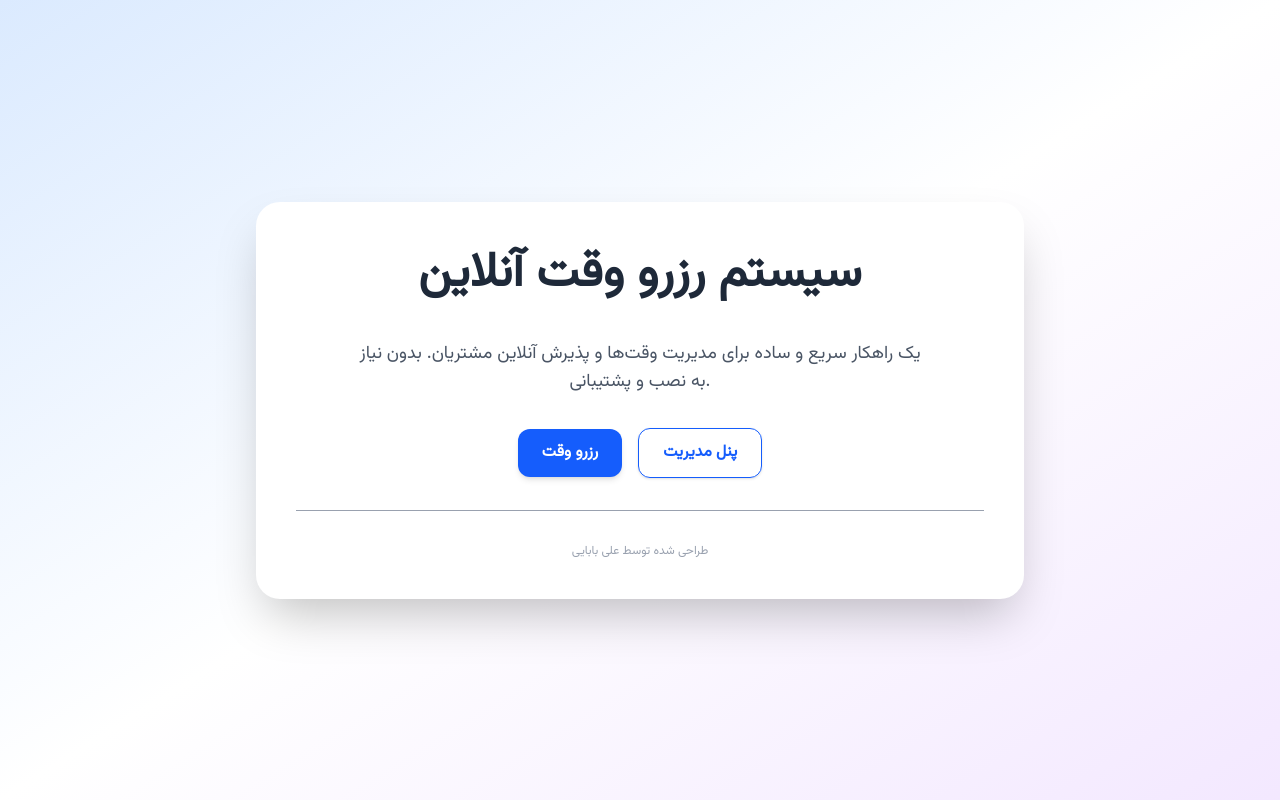
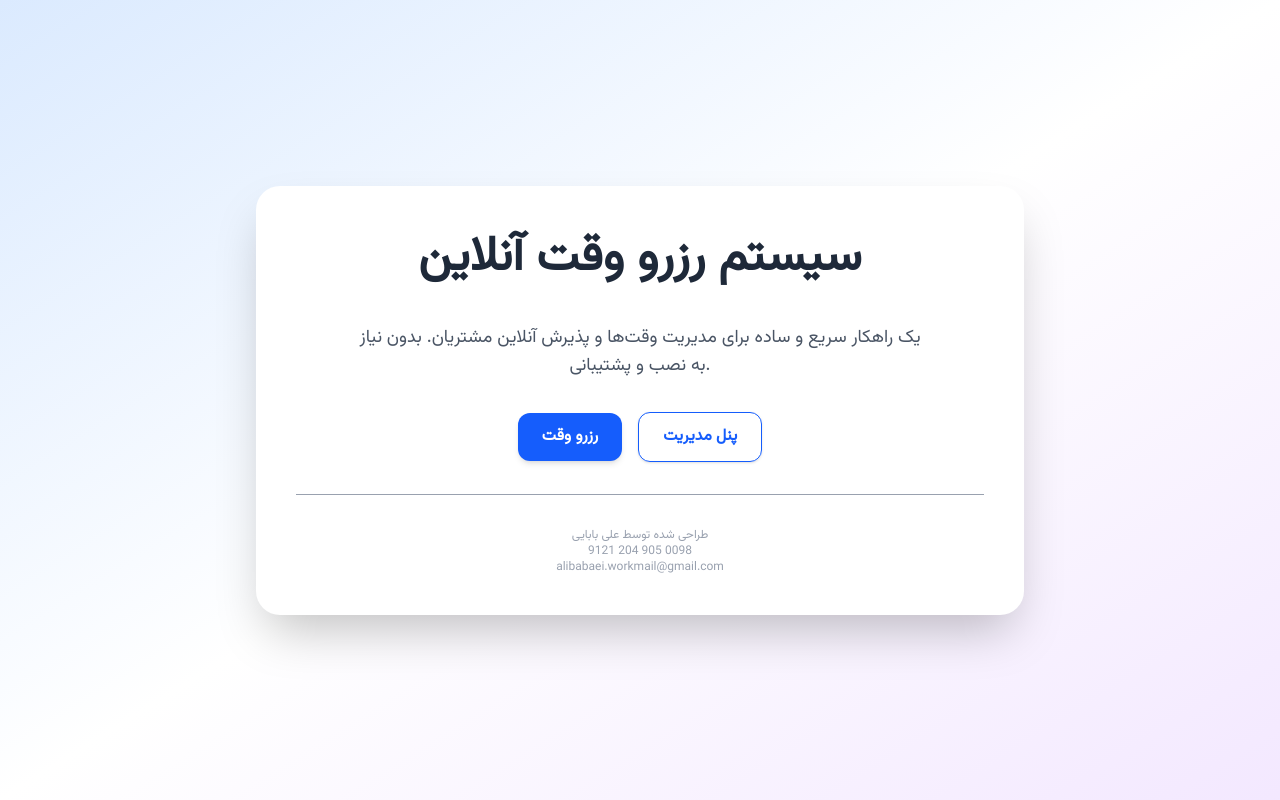
Before and after one commit to alibabaeefml/book-easily, a Vue app: page / in a window 1280 px wide. Built offline with nearby package versions, Linux system fonts and the light colour scheme; what vue-toast-notification, vue3-persian-datetime-picker would draw is missing.

Commit message:
Info updated.

```diff
--- a/src/views/LandingView.vue
+++ b/src/views/LandingView.vue
@@ -26,7 +26,9 @@
       </div>
 
       <footer class="text-xs text-gray-400 pt-8 border-t" dir="rtl">
-        طراحی شده توسط علی بابایی
+        <p>طراحی شده توسط علی بابایی</p>
+        <p>0098 905 204 9121</p>
+        <p>alibabaei.workmail@gmail.com</p>
       </footer>
     </div>
   </div>
```
